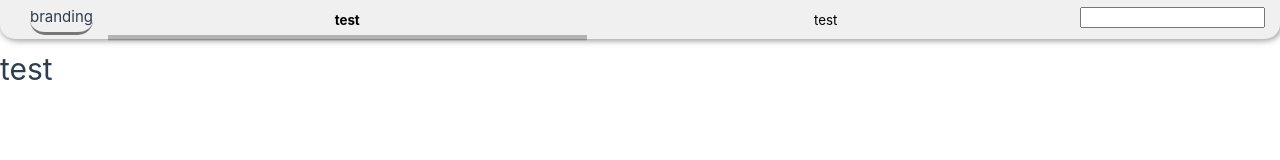
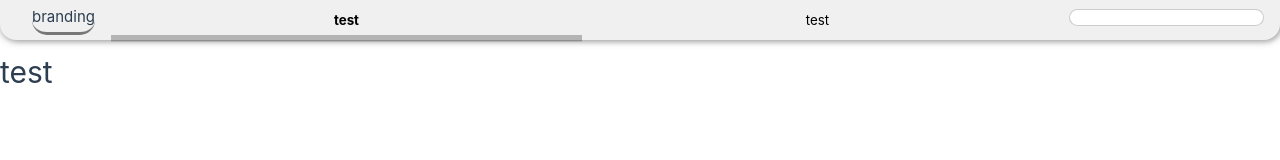
Before and after one commit to HHHMHA/trello-clone, a Vue app: page / in a window 1280 px wide. Shown: the top 160 px of the page. Built offline with nearby package versions, Linux system fonts and the light colour scheme.

Commit message:
feat(navbar): style inputs (#1)

```diff
--- a/src/assets/base.css
+++ b/src/assets/base.css
@@ -62,12 +62,10 @@ body {
     min-height: 100vh;
     color: var(--color-text);
     background: var(--color-background);
-  transition:
-    color 0.5s,
+    transition: color 0.5s,
     background-color 0.5s;
     line-height: 1.6;
-  font-family:
-    Inter,
+    font-family: Inter,
     -apple-system,
     BlinkMacSystemFont,
     'Segoe UI',
@@ -86,8 +84,7 @@ body {
 }
 
 button {
-    font-family:
-    Inter,
+    font-family: Inter,
     -apple-system,
     BlinkMacSystemFont,
     'Segoe UI',
@@ -100,3 +97,14 @@ button {
     'Helvetica Neue',
     sans-serif;
 }
+
+input, textarea {
+    border: 1px ridge rgba(0, 0, 0, .2);
+    border-radius: 2rem;
+    padding: 0 0.5rem;
+}
+
+input:focus, textarea:focus {
+    outline: 1px ridge rgba(0, 0, 0, .4);
+    border-radius: 2rem;
+}
--- a/src/assets/core-nav.css
+++ b/src/assets/core-nav.css
@@ -2,25 +2,25 @@
     background: #f0f0f0;
     display: flex;
     margin: 0 auto;
-    padding: 0.3em 1em;
+    padding: 0.3rem 1rem;
     position: fixed;
     width: 100%;
     box-shadow: 2px 2px 5px rgba(0, 0, 0, 0.2), 0 0 10px rgba(0, 0, 0, 0.3);
-    border-radius: 0 0 1em 1em;
+    border-radius: 0 0 1rem 1rem;
 }
 
 .core-nav__branding {
-    margin: 0 1em;
-    padding-bottom: 0.2em;
-    border-bottom: 0.2em rgba(0, 0, 0, 0.5) solid;
-    border-radius: 2em;
+    margin: 0 1rem;
+    padding-bottom: 0.2rem;
+    border-bottom: 0.2rem rgba(0, 0, 0, 0.5) solid;
+    border-radius: 2rem;
 }
 
 .core-nav__buttons {
     display: flex;
     padding: 0;
     width: 100%;
-    margin-right: 1em;
+    margin-right: 1rem;
 }
 
 .core-nav__trail {
@@ -28,7 +28,7 @@
 }
 
 .main-contents {
-    padding-top: 3em;
+    padding-top: 3rem;
 }
 
 .core-nav__button {
@@ -40,12 +40,12 @@
     /*border-right: 0.2px solid rgba(0, 0, 0, 0.2);*/
     /*box-shadow: 4px 4px 10px rgba(0, 0, 0, 0.2);*/
     transition: all 0.3s ease;
-    padding: 0 0.5em
+    padding: 0 0.5rem
 }
 
 .core-nav__button:active, .core-nav__button.active {
     font-weight: bold;
-    box-shadow: 0 0.4em 0 rgba(0, 0, 0, 0.25);
+    box-shadow: 0 0.4rem 0 rgba(0, 0, 0, 0.25);
     transition: all 0.3s ease;
 }
 
```
Lines whose indentation alone changed are shown as unchanged.
